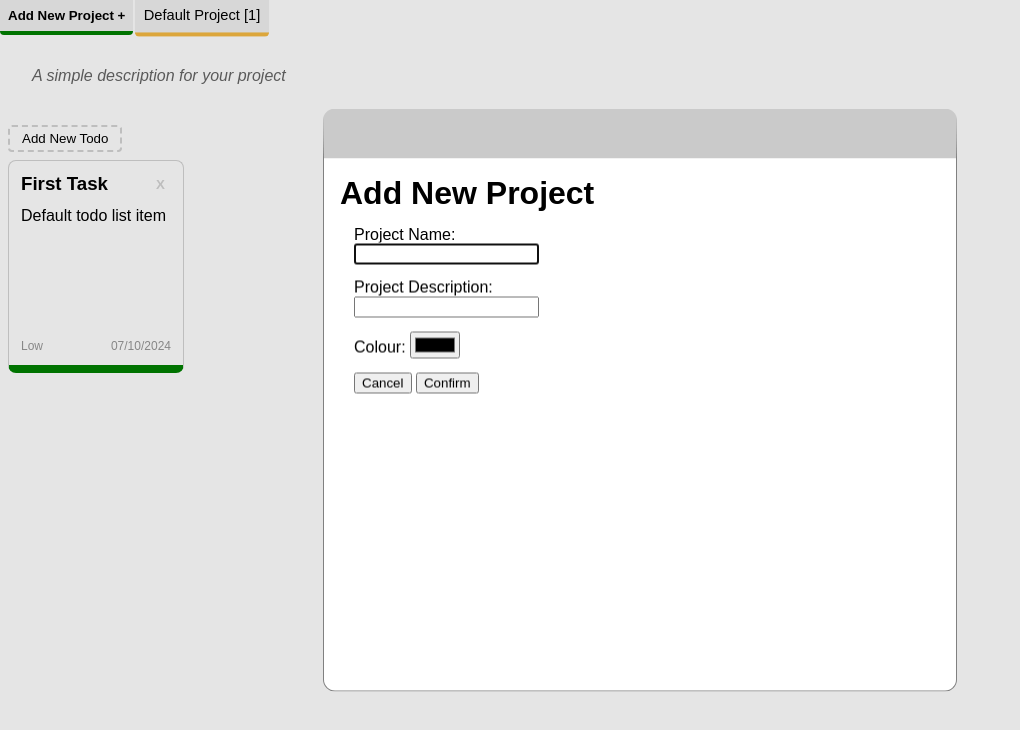
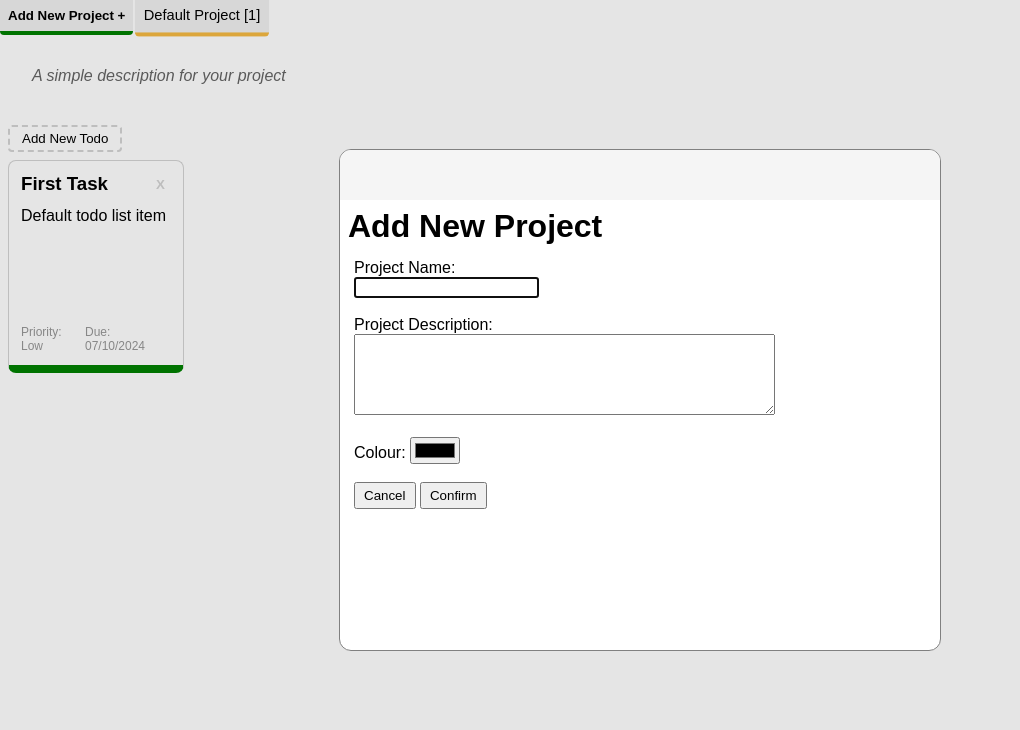
Before and after one commit to MrRed4/todo-list, a website built with webpack: page src/template.html in a window 1280 px wide. Both pictures are taken after a click on the button "Add New Project +". Shown: the whole page, without its empty margins (0-1020 px from the left). Built offline with nearby package versions, Linux system fonts and the light colour scheme.

Commit message:
Update styling

```diff
--- a/src/index.js
+++ b/src/index.js
@@ -33,8 +33,6 @@ const ProjectList = (() => {
 
     return { addProject, getProjects, removeProject, addTodo, numberOfTasks, updateList }
 })()
-
-createDefault()
 
 const newProjectBtn = document.querySelector('.new-project')
 const newTodoBtn = document.querySelector('.new-todo')
@@ -147,8 +145,8 @@ function renderTodoItems() {
                 x.textContent = 'X'
                 title.textContent = `${task.title}`
                 description.textContent = `${task.desc}`
-                dueDate.textContent = `${task.dueDate}`
-                priority.textContent = `${task.prio}`
+                dueDate.textContent = `Due: ${task.dueDate}`
+                priority.textContent = `Priority: ${task.prio}`
 
                 card.classList = `card ${index} ${task.prio}`
                 x.classList = `${index}`
@@ -200,6 +198,6 @@ function getStorage() {
     return JSON.stringify(localStorage)
 }
 
+createDefault()
 ProjectList.updateList()
-
 render()
--- a/src/styles.css
+++ b/src/styles.css
@@ -74,6 +74,11 @@ nav > button, nav > #projects > button {
     color: lightgray;
     font-weight: bold;
     cursor: pointer;
+    transition: 0.1s;
+}
+
+.card > div > button:hover {
+    color: red;
 }
 
 .card > div > h3 {
@@ -117,12 +122,26 @@ dialog {
     border: 1px solid gray;
     width: 600px;
     height: 500px;
-    border-top: 50px solid rgb(150, 150, 150, 0.5);
+    padding: 0;
+}
+
+dialog > form > div > button {
+    padding: 4px 8px 4px 8px;
+}
+
+dialog > h1 {
+    padding: 8px 0 0 8px;
 }
 
 form {
     display: flex;
     flex-direction: column;
-    gap: 14px;
+    gap: 18px;
     padding: 14px;
 }
+
+.block {
+    width: 100%;
+    height: 50px;
+    background-color: whitesmoke;
+}
--- a/src/template.html
+++ b/src/template.html
@@ -19,6 +19,7 @@
     </div>
 
     <dialog id="project-dialog">
+        <div class="block"></div>
         <h1>Add New Project</h1>
         <form method="dialog" id="project-form">
             <div>
@@ -27,13 +28,13 @@
             </div>
             <div>
                 <label>Project Description:</label><br>
-                <input type="text" id="new-project-description">
+                <textarea id="new-project-description" cols="50" rows="5"></textarea>
             </div>
             <div>
                 <label>Colour: </label>
                 <input type="color" id="new-project-colour">
             </div>
-            <div>
+            <div class="dialog-buttons">
                 <button id="cancel-button">Cancel</button>
                 <button id="confirmProjectBtn">Confirm</button>
             </div>
@@ -41,6 +42,7 @@
     </dialog>
 
     <dialog id="todo-dialog">
+        <div class="block"></div>
         <h1>Add New To-Do Item</h1>
         <form method="dialog" id="task-form">
             <div>
@@ -49,7 +51,7 @@
             </div>
             <div>
                 <label>Task Description:</label><br>
-                <input type="text" id="new-task-description">
+                <textarea id="new-task-description"></textarea>
             </div>
             <div>
                 <label>Task Due Date:</label><br>
@@ -59,7 +61,7 @@
                 <label>Task Priority</label><br>
                 <input type="range" id="new-task-priority" min="1" max="3" value="1">
             </div>
-            <div>
+            <div class="dialog-buttons">
                 <button id="cancel-button">Cancel</button>
                 <button id="confirmTodoBtn">Confirm</button>
             </div>
--- a/src/todo.js
+++ b/src/todo.js
@@ -21,7 +21,7 @@ class Task {
         if (this.prio < 3) {
             this.prio = this.prio + 1
         } else {
-            console.log('Prio cannot be higher than 3')
+            alert('Prio cannot be higher than 3')
         }
     }
 
@@ -29,7 +29,7 @@ class Task {
         if (this.prio > 1) {
             this.prio = this.prio - 1
         } else {
-            console.log('Prio cannot be lower than 1')
+            alert('Prio cannot be lower than 1')
         }
     }
 }
```
